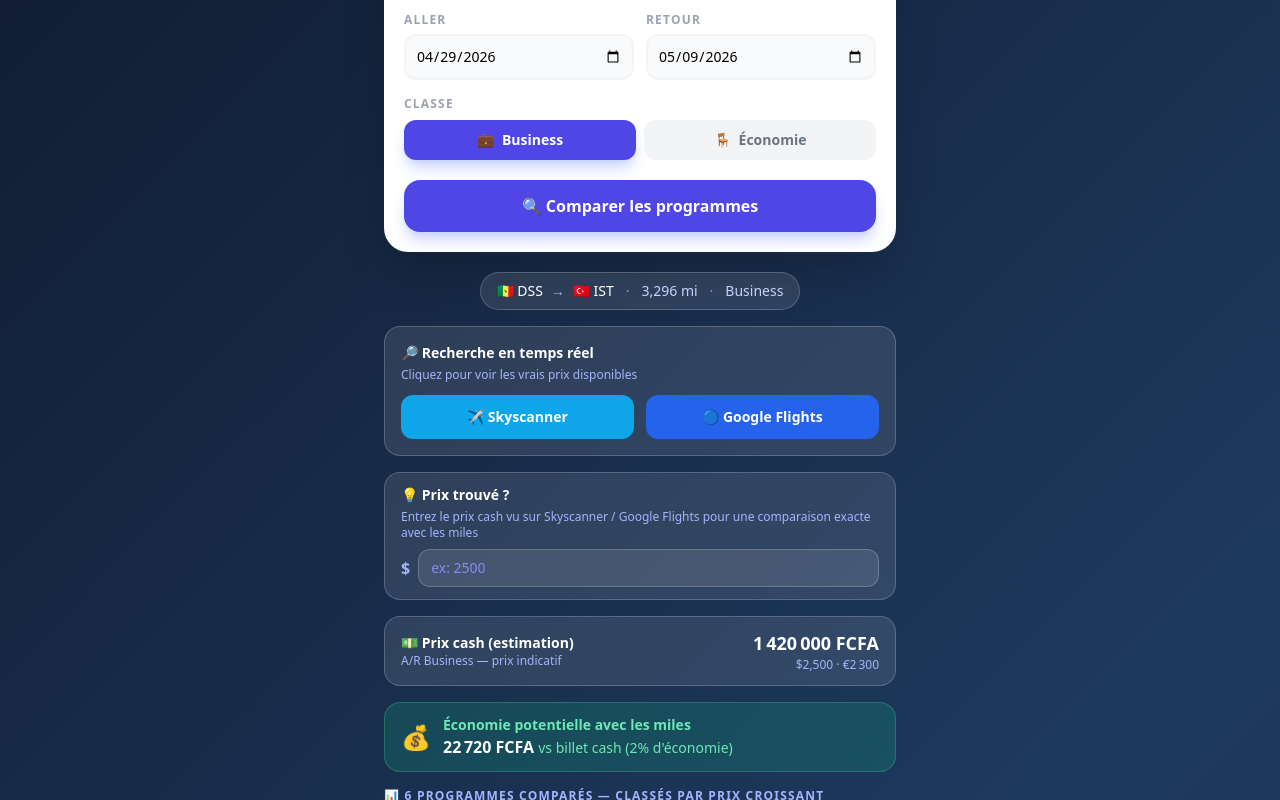
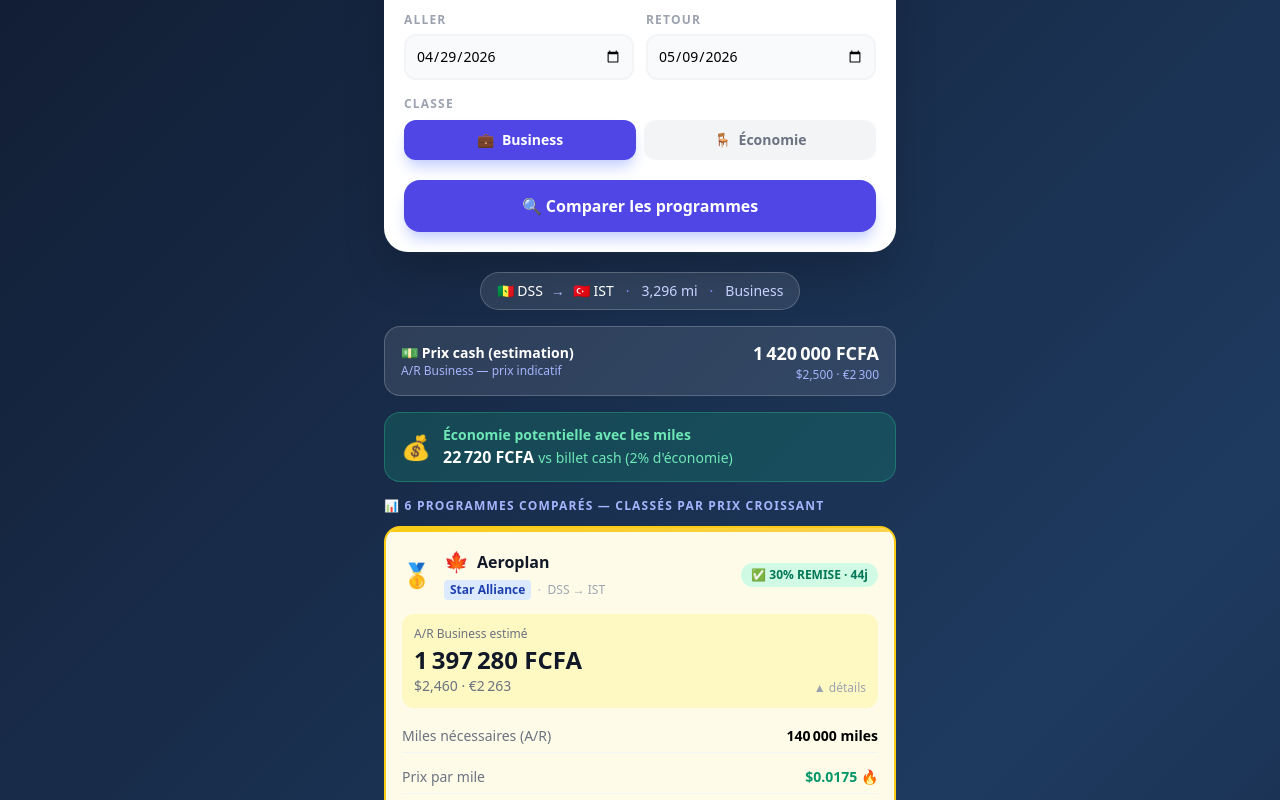
Before and after one commit to elzzoo/miles-optimizer, a React (Vite) app: page / in a window 1280 px wide. Shown: the part 424-1224 px from the top of the page. Built offline with nearby package versions, Linux system fonts and the light colour scheme.

Commit message:
Integrate real flight search: SerpAPI Google Flights + RapidAPI Skyscanner

```diff
--- a/src/App.jsx
+++ b/src/App.jsx
@@ -3,6 +3,70 @@ import { useState, useMemo, useRef, useEffect } from "react";
 // ─── DATE HELPERS (module level) ─────────────────────────────
 const today = new Date();
 const addDays = (d, n) => { const r = new Date(d); r.setDate(r.getDate()+n); return r.toISOString().split("T")[0]; };
+
+// ─── API KEYS ─────────────────────────────────────────────────
+const SERPAPI_KEY = "e7bffc5ecd6f2cdea398e0dfd1489e4d8c8dac14636bb82f17d9434950567cab";
+const RAPIDAPI_KEY = "7a33df2553msh195ddaf40ee376ep180429jsn506b3d5c2fcf";
+const RAPIDAPI_HOST = "sky-scrapper.p.rapidapi.com";
+
+// ─── GOOGLE FLIGHTS via SerpAPI ───────────────────────────────
+async function fetchGoogleFlights(origin, dest, depDate, retDate, cabin) {
+  const travelClass = cabin === 1 ? 3 : 1; // 1=economy, 3=business
+  const params = new URLSearchParams({
+    engine: "google_flights",
+    departure_id: origin,
+    arrival_id: dest,
+    outbound_date: depDate,
+    currency: "USD",
+    hl: "fr",
+    travel_class: travelClass,
+    api_key: SERPAPI_KEY,
+  });
+  if (retDate) params.set("return_date", retDate);
+  const res = await fetch(`https://serpapi.com/search.json?${params}`);
+  if (!res.ok) throw new Error(`Google Flights: ${res.status}`);
+  return res.json();
+}
+
+// ─── SKYSCANNER via RapidAPI Sky Scrapper ─────────────────────
+const RH = { "x-rapidapi-key": RAPIDAPI_KEY, "x-rapidapi-host": RAPIDAPI_HOST };
+
+async function getEntityId(iata) {
+  const res = await fetch(
+    `https://${RAPIDAPI_HOST}/api/v1/flights/searchAirport?query=${iata}&locale=en-US`,
+    { headers: RH }
+  );
+  const json = await res.json();
+  const match = json.data?.find(
+    (a) => a.navigation?.relevantFlightParams?.skyId === iata
+  );
+  return match?.navigation?.relevantFlightParams || null;
+}
+
+async function fetchSkyscanner(origin, dest, depDate, retDate, cabin) {
+  const [origE, destE] = await Promise.all([getEntityId(origin), getEntityId(dest)]);
+  if (!origE || !destE) throw new Error("Aéroport non trouvé");
+  const cabinClass = cabin === 1 ? "business" : "economy";
+  const params = new URLSearchParams({
+    originSkyId: origE.skyId,
+    destinationSkyId: destE.skyId,
+    originEntityId: origE.entityId,
+    destinationEntityId: destE.entityId,
+    date: depDate,
+    cabinClass,
+    adults: "1",
+    currency: "USD",
+    market: "FR",
+    locale: "fr-FR",
+  });
+  if (retDate) params.set("returnDate", retDate);
+  const res = await fetch(
+    `https://${RAPIDAPI_HOST}/api/v2/flights/searchFlights?${params}`,
+    { headers: RH }
+  );
+  if (!res.ok) throw new Error(`Skyscanner: ${res.status}`);
+  return res.json();
+}
 
 // ─── EXCHANGE RATES ───────────────────────────────────────────
 const USD_XOF = 568;
@@ -899,7 +963,11 @@ export default function App() {
   const [retDate, setRetDate] = useState(addDays(today, 40));
   const [cabin, setCabin] = useState(1); // 0=eco 1=business
   const [searched, setSearched] = useState(true);
-  const [foundPrice, setFoundPrice] = useState("");
+  const [googleResults, setGoogleResults] = useState(null);
+  const [skyResults, setSkyResults] = useState(null);
+  const [searchLoading, setSearchLoading] = useState(false);
+  const [googleError, setGoogleError] = useState(null);
+  const [skyError, setSkyError] = useState(null);
 
   const origA = AIRPORTS.find((a) => a.code === origin);
   const destA = AIRPORTS.find((a) => a.code === dest);
@@ -924,33 +992,48 @@ export default function App() {
   }, [origin, dest, cabin, distMiles]);
 
   const [cashEco, cashBus] = useMemo(() => estimateCash(distMiles), [distMiles]);
-  const userPrice = foundPrice ? parseFloat(foundPrice) : null;
-  const cashUSD = userPrice ?? (cabin === 1 ? cashBus : cashEco);
-  const isUserPrice = !!userPrice;
+
+  const bestGooglePrice = useMemo(() => {
+    const all = [...(googleResults?.best_flights || []), ...(googleResults?.other_flights || [])];
+    return all.length > 0 ? Math.min(...all.map(f => f.price).filter(Boolean)) : null;
+  }, [googleResults]);
+
+  const bestSkyPrice = useMemo(() => {
+    const its = skyResults?.data?.itineraries || [];
+    return its.length > 0 ? Math.min(...its.map(it => it.price?.raw).filter(Boolean)) : null;
+  }, [skyResults]);
+
+  const bestRealPrice = bestGooglePrice && bestSkyPrice
+    ? Math.min(bestGooglePrice, bestSkyPrice)
+    : bestGooglePrice ?? bestSkyPrice ?? null;
+
+  const cashUSD = bestRealPrice ?? (cabin === 1 ? cashBus : cashEco);
+  const isRealPrice = !!bestRealPrice;
 
   const activePromos = PROGRAMS.filter(
     (p) => p.promoStatus === "active" || p.promoStatus === "expiring"
   );
 
-  const handleSearch = () => {
-    if (origin && dest && origin !== dest) setSearched(true);
+  const handleSearch = async () => {
+    if (!origin || !dest || origin === dest) return;
+    setSearched(true);
+    setSearchLoading(true);
+    setGoogleResults(null);
+    setSkyResults(null);
+    setGoogleError(null);
+    setSkyError(null);
+
+    await Promise.allSettled([
+      fetchGoogleFlights(origin, dest, depDate, retDate, cabin)
+        .then(setGoogleResults)
+        .catch(e => setGoogleError(e.message)),
+      fetchSkyscanner(origin, dest, depDate, retDate, cabin)
+        .then(setSkyResults)
+        .catch(e => setSkyError(e.message)),
+    ]);
+
+    setSearchLoading(false);
   };
-
-  const skyscannerUrl = useMemo(() => {
-    if (!origin || !dest || !depDate) return "#";
-    const dep = depDate.replace(/-/g, "").slice(2); // YYMMDD
-    const ret = retDate ? retDate.replace(/-/g, "").slice(2) : "";
-    const cabin_sk = cabin === 1 ? "business" : "economy";
-    const base = `https://www.skyscanner.fr/transport/vols/${origin.toLowerCase()}/${dest.toLowerCase()}/${dep}`;
-    return ret ? `${base}/${ret}/?adults=1&cabinclass=${cabin_sk}` : `${base}/?adults=1&cabinclass=${cabin_sk}`;
-  }, [origin, dest, depDate, retDate, cabin]);
-
-  const googleFlightsUrl = useMemo(() => {
-    if (!origin || !dest || !depDate) return "#";
-    const cabinCode = cabin === 1 ? "b" : "e";
-    const ret = retDate ? `*${dest}.${origin}.${retDate}` : "";
-    return `https://www.google.com/flights?hl=fr#flt=${origin}.${dest}.${depDate}${ret};c:USD;e:1;sd:1;t:${cabinCode}`;
-  }, [origin, dest, depDate, retDate, cabin]);
 
   return (
     <div
@@ -1060,10 +1143,10 @@ export default function App() {
           {/* CTA */}
           <button
             onClick={handleSearch}
-            disabled={!origin || !dest || origin === dest}
+            disabled={!origin || !dest || origin === dest || searchLoading}
             className="w-full py-3.5 rounded-2xl bg-indigo-600 hover:bg-indigo-700 text-white font-black text-base transition-all shadow-lg shadow-indigo-200 disabled:opacity-40 disabled:cursor-not-allowed"
           >
-            🔍 Comparer les programmes
+            {searchLoading ? "✈️ Recherche en cours..." : "🔍 Comparer les programmes"}
           </button>
         </div>
 
@@ -1083,61 +1166,111 @@ export default function App() {
               </div>
             </div>
 
-            {/* Real-time search engines */}
-            <div className="rounded-2xl bg-white bg-opacity-10 border border-white border-opacity-20 p-4 mb-4">
-              <p className="text-white font-bold text-sm mb-1">🔎 Recherche en temps réel</p>
-              <p className="text-indigo-300 text-xs mb-3">Cliquez pour voir les vrais prix disponibles</p>
-              <div className="flex gap-3">
-                <a
-                  href={skyscannerUrl}
-                  target="_blank"
-                  rel="noopener noreferrer"
-                  className="flex-1 flex items-center justify-center gap-2 py-3 rounded-xl bg-sky-500 hover:bg-sky-400 text-white font-bold text-sm transition-colors"
-                >
-                  ✈️ Skyscanner
-                </a>
-                <a
-                  href={googleFlightsUrl}
-                  target="_blank"
-                  rel="noopener noreferrer"
-                  className="flex-1 flex items-center justify-center gap-2 py-3 rounded-xl bg-blue-600 hover:bg-blue-500 text-white font-bold text-sm transition-colors"
-                >
-                  🔵 Google Flights
-                </a>
+            {/* ── REAL-TIME FLIGHT RESULTS ── */}
+            {searchLoading && (
+              <div className="bg-white bg-opacity-10 border border-white border-opacity-20 rounded-2xl p-6 mb-4 text-center">
+                <div className="text-3xl mb-2">✈️</div>
+                <p className="text-indigo-200 font-bold text-sm">Recherche des vols en cours...</p>
+                <p className="text-indigo-400 text-xs mt-1">Google Flights + Skyscanner</p>
               </div>
-            </div>
+            )}
 
-            {/* User price input */}
-            <div className="rounded-2xl bg-white bg-opacity-10 border border-white border-opacity-20 px-4 py-3 mb-4">
-              <p className="text-white font-bold text-sm mb-1">💡 Prix trouvé ?</p>
-              <p className="text-indigo-300 text-xs mb-2">Entrez le prix cash vu sur Skyscanner / Google Flights pour une comparaison exacte avec les miles</p>
-              <div className="flex items-center gap-2">
-                <span className="text-indigo-300 font-bold">$</span>
-                <input
-                  type="number"
-                  min="0"
-                  placeholder={`ex: ${cabin === 1 ? cashBus : cashEco}`}
-                  value={foundPrice}
-                  onChange={(e) => setFoundPrice(e.target.value)}
-                  className="flex-1 bg-white bg-opacity-10 border border-white border-opacity-20 rounded-xl px-3 py-2 text-white text-sm placeholder-indigo-400 outline-none focus:border-indigo-400"
-                />
-                {foundPrice && (
-                  <button
-                    onClick={() => setFoundPrice("")}
-                    className="text-indigo-400 hover:text-white text-sm px-2"
-                  >✕</button>
-                )}
+            {!searchLoading && (googleResults || skyResults || googleError || skyError) && (
+              <div className="space-y-3 mb-4">
+
+                {/* Google Flights Results */}
+                <div className="bg-white bg-opacity-10 border border-white border-opacity-20 rounded-2xl overflow-hidden">
+                  <div className="flex items-center justify-between px-4 pt-3 pb-2">
+                    <p className="text-white font-bold text-sm">🔵 Google Flights</p>
+                    {googleError && <span className="text-red-400 text-xs">{googleError}</span>}
+                    {bestGooglePrice && <span className="text-emerald-300 font-bold text-xs">Meilleur: {fmt.usd(bestGooglePrice)}</span>}
+                  </div>
+                  {googleResults && (() => {
+                    const flights = [...(googleResults.best_flights || []), ...(googleResults.other_flights || [])].slice(0, 4);
+                    return flights.length === 0 ? (
+                      <p className="text-indigo-400 text-xs px-4 pb-3">Aucun vol trouvé</p>
+                    ) : (
+                      <div className="divide-y divide-white divide-opacity-10">
+                        {flights.map((f, i) => {
+                          const leg = f.flights?.[0];
+                          const stops = (f.flights?.length || 1) - 1;
+                          return (
+                            <div key={i} className="flex items-center justify-between px-4 py-2.5">
+                              <div>
+                                <div className="text-white text-sm font-bold">{leg?.airline || "—"}</div>
+                                <div className="text-indigo-300 text-xs">
+                                  {stops === 0 ? "✅ Direct" : `${stops} escale(s)`}
+                                  {leg?.departure_airport?.time && ` · ${String(leg.departure_airport.time).slice(0,10)}`}
+                                </div>
+                                {f.total_duration && (
+                                  <div className="text-indigo-400 text-xs">{Math.floor(f.total_duration/60)}h{f.total_duration%60}min</div>
+                                )}
+                              </div>
+                              <div className="text-right">
+                                <div className="text-white font-black">{fmt.usd(f.price)}</div>
+                                <div className="text-indigo-300 text-xs">{fmt.xof(f.price * USD_XOF)}</div>
+                              </div>
+                            </div>
+                          );
+                        })}
+                      </div>
+                    );
+                  })()}
+                </div>
+
+                {/* Skyscanner Results */}
+                <div className="bg-white bg-opacity-10 border border-white border-opacity-20 rounded-2xl overflow-hidden">
+                  <div className="flex items-center justify-between px-4 pt-3 pb-2">
+                    <p className="text-white font-bold text-sm">🔶 Skyscanner</p>
+                    {skyError && <span className="text-red-400 text-xs">{skyError}</span>}
+                    {bestSkyPrice && <span className="text-emerald-300 font-bold text-xs">Meilleur: {fmt.usd(bestSkyPrice)}</span>}
+                  </div>
+                  {skyResults && (() => {
+                    const its = skyResults.data?.itineraries?.slice(0, 4) || [];
+                    return its.length === 0 ? (
+                      <p className="text-indigo-400 text-xs px-4 pb-3">Aucun vol trouvé</p>
+                    ) : (
+                      <div className="divide-y divide-white divide-opacity-10">
+                        {its.map((it, i) => {
+                          const leg = it.legs?.[0];
+                          const carrier = leg?.carriers?.marketing?.[0]?.name || "—";
+                          return (
+                            <div key={i} className="flex items-center justify-between px-4 py-2.5">
+                              <div>
+                                <div className="text-white text-sm font-bold">{carrier}</div>
+                                <div className="text-indigo-300 text-xs">
+                                  {leg?.stopCount === 0 ? "✅ Direct" : `${leg?.stopCount ?? "?"} escale(s)`}
+                                  {leg?.departure && ` · ${String(leg.departure).slice(0,10)}`}
+                                </div>
+                                {leg?.durationInMinutes && (
+                                  <div className="text-indigo-400 text-xs">{Math.floor(leg.durationInMinutes/60)}h{leg.durationInMinutes%60}min</div>
+                                )}
+                              </div>
+                              <div className="text-right">
+                                <div className="text-white font-black">{fmt.usd(it.price?.raw)}</div>
+                                <div className="text-indigo-300 text-xs">{fmt.xof((it.price?.raw || 0) * USD_XOF)}</div>
+                              </div>
+                            </div>
+                          );
+                        })}
+                      </div>
+                    );
+                  })()}
+                </div>
+
               </div>
-            </div>
+            )}
 
             {/* Cash comparison bar */}
             <div className="flex items-center justify-between bg-white bg-opacity-10 border border-white border-opacity-20 rounded-2xl px-4 py-3 mb-4">
               <div>
                 <p className="text-white font-bold text-sm">
-                  {isUserPrice ? "💵 Prix cash saisi" : "💵 Prix cash (estimation)"}
+                  {isRealPrice ? "💵 Meilleur prix cash trouvé" : "💵 Prix cash (estimation)"}
                 </p>
                 <p className="text-indigo-300 text-xs">
-                  {isUserPrice ? "Votre prix trouvé sur Skyscanner/Google" : `A/R ${cabin === 1 ? "Business" : "Économie"} — prix indicatif`}
+                  {isRealPrice
+                    ? `A/R ${cabin === 1 ? "Business" : "Économie"} — source: Google Flights / Skyscanner`
+                    : `A/R ${cabin === 1 ? "Business" : "Économie"} — prix indicatif`}
                 </p>
               </div>
               <div className="text-right">
```
